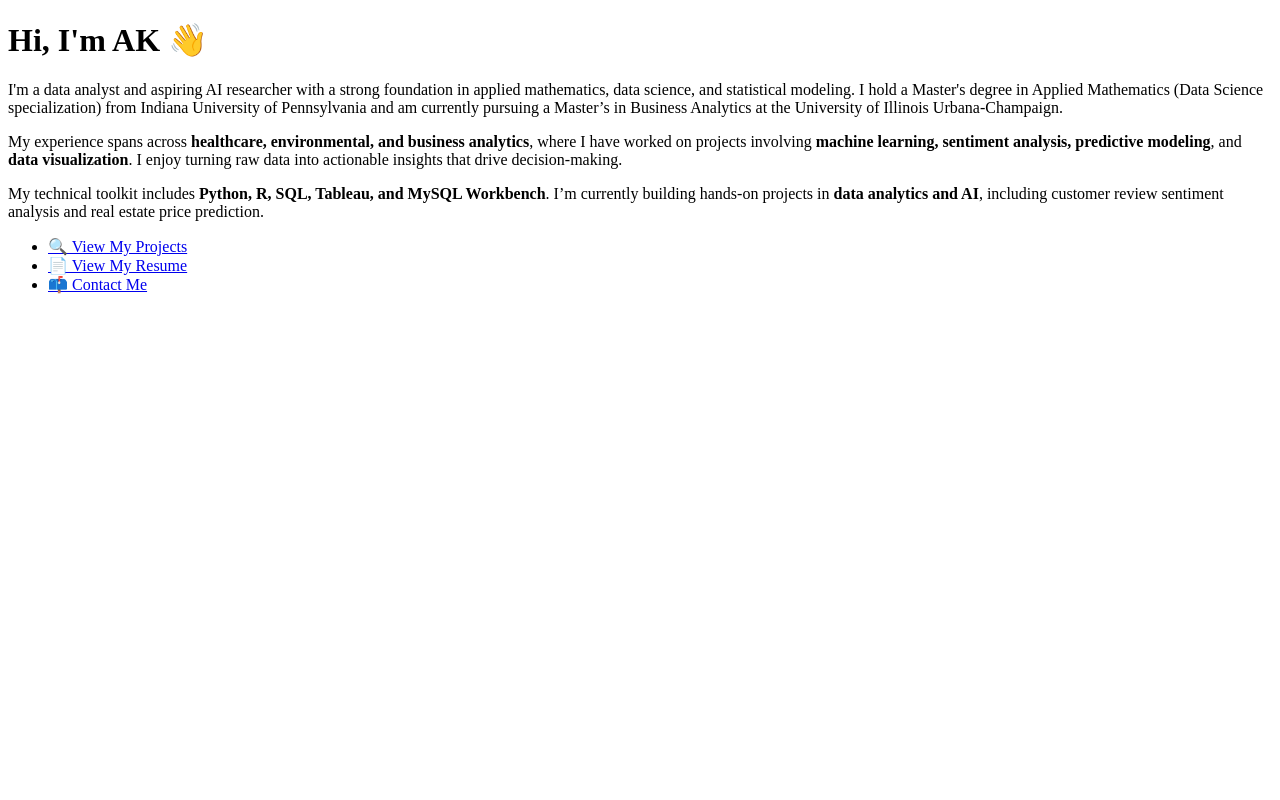
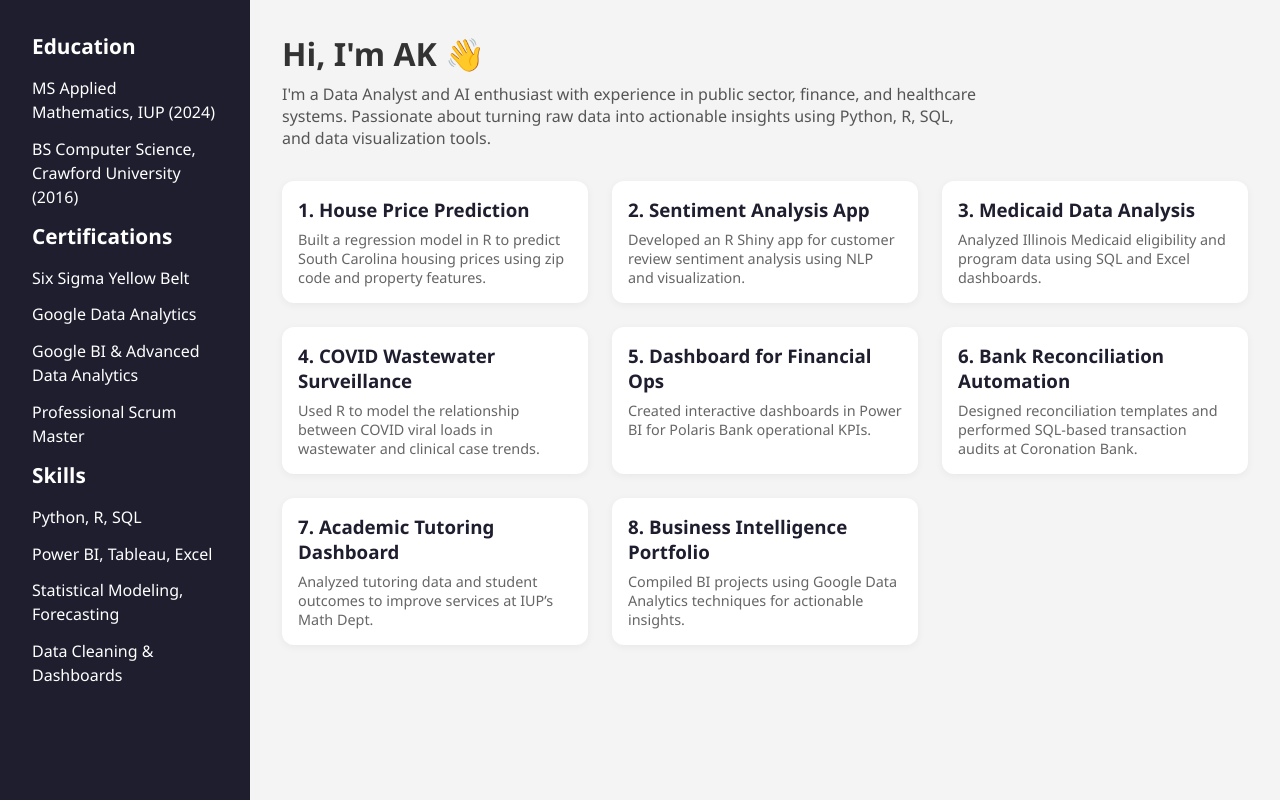
Before and after one commit to AKinbusola/AKinbusola.github.io, a plain HTML site: page index.html in a window 1280 px wide. Drawn offline with Linux system fonts and the light colour scheme.

Commit message:
Update index.html

```diff
--- a/index.html
+++ b/index.html
@@ -1,29 +1,158 @@
 <!DOCTYPE html>
 <html lang="en">
+
 <head>
-  <meta charset="UTF-8" />
-  <meta name="viewport" content="width=device-width, initial-scale=1.0" />
+  <meta charset="UTF-8">
+  <meta name="viewport" content="width=device-width, initial-scale=1.0">
   <title>AK | Data Analyst & AI Enthusiast</title>
+  <style>
+    * {
+      margin: 0;
+      padding: 0;
+      box-sizing: border-box;
+      font-family: 'Segoe UI', sans-serif;
+    }
+
+    body {
+      display: grid;
+      grid-template-columns: 250px 1fr;
+      min-height: 100vh;
+      background: #f4f4f4;
+    }
+
+    aside {
+      background: #1e1e2f;
+      color: #fff;
+      padding: 2rem;
+    }
+
+    aside h2 {
+      margin-bottom: 1rem;
+      font-size: 1.3rem;
+    }
+
+    aside ul {
+      list-style: none;
+    }
+
+    aside ul li {
+      margin-bottom: 0.8rem;
+      line-height: 1.5;
+    }
+
+    main {
+      padding: 2rem;
+    }
+
+    .intro {
+      margin-bottom: 2rem;
+    }
+
+    .intro h1 {
+      font-size: 2rem;
+      color: #333;
+      margin-bottom: 0.5rem;
+    }
+
+    .intro p {
+      color: #555;
+      max-width: 700px;
+    }
+
+    .projects {
+      display: grid;
+      grid-template-columns: repeat(auto-fill, minmax(280px, 1fr));
+      gap: 1.5rem;
+    }
+
+    .project-card {
+      background: #fff;
+      padding: 1rem;
+      border-radius: 12px;
+      box-shadow: 0 2px 8px rgba(0, 0, 0, 0.05);
+    }
+
+    .project-card h3 {
+      margin-bottom: 0.5rem;
+      color: #1e1e2f;
+    }
+
+    .project-card p {
+      font-size: 0.9rem;
+      color: #666;
+    }
+  </style>
 </head>
+
 <body>
-  <h1>Hi, I'm AK 👋</h1>
-  <p>
-    I'm a data analyst and aspiring AI researcher with a strong foundation in applied mathematics, data science, and statistical modeling.
-    I hold a Master's degree in Applied Mathematics (Data Science specialization) from Indiana University of Pennsylvania and am currently pursuing a Master’s in Business Analytics at the University of Illinois Urbana-Champaign.
-  </p>
+  <aside>
+    <h2>Education</h2>
+    <ul>
+      <li>MS Applied Mathematics, IUP (2024)</li>
+      <li>BS Computer Science, Crawford University (2016)</li>
+    </ul>
 
-  <p>
-    My experience spans across <strong>healthcare, environmental, and business analytics</strong>, where I have worked on projects involving <strong>machine learning, sentiment analysis, predictive modeling</strong>, and <strong>data visualization</strong>. I enjoy turning raw data into actionable insights that drive decision-making.
-  </p>
+    <h2>Certifications</h2>
+    <ul>
+      <li>Six Sigma Yellow Belt</li>
+      <li>Google Data Analytics</li>
+      <li>Google BI & Advanced Data Analytics</li>
+      <li>Professional Scrum Master</li>
+    </ul>
 
-  <p>
-    My technical toolkit includes <strong>Python, R, SQL, Tableau, and MySQL Workbench</strong>. I’m currently building hands-on projects in <strong>data analytics and AI</strong>, including customer review sentiment analysis and real estate price prediction.
-  </p>
+    <h2>Skills</h2>
+    <ul>
+      <li>Python, R, SQL</li>
+      <li>Power BI, Tableau, Excel</li>
+      <li>Statistical Modeling, Forecasting</li>
+      <li>Data Cleaning & Dashboards</li>
+    </ul>
+  </aside>
 
-  <ul>
-    <li><a href="projects.html">🔍 View My Projects</a></li>
-    <li><a href="resume.pdf">📄 View My Resume</a></li>
-    <li><a href="mailto:your@email.com">📫 Contact Me</a></li>
-  </ul>
+  <main>
+    <section class="intro">
+      <h1>Hi, I'm AK 👋</h1>
+      <p>
+        I'm a Data Analyst and AI enthusiast with experience in public sector, finance, and healthcare systems.
+        Passionate about turning raw data into actionable insights using Python, R, SQL, and data visualization tools.
+      </p>
+    </section>
+
+    <section class="projects">
+      <div class="project-card">
+        <h3>1. House Price Prediction</h3>
+        <p>Built a regression model in R to predict South Carolina housing prices using zip code and property features.</p>
+      </div>
+      <div class="project-card">
+        <h3>2. Sentiment Analysis App</h3>
+        <p>Developed an R Shiny app for customer review sentiment analysis using NLP and visualization.</p>
+      </div>
+      <div class="project-card">
+        <h3>3. Medicaid Data Analysis</h3>
+        <p>Analyzed Illinois Medicaid eligibility and program data using SQL and Excel dashboards.</p>
+      </div>
+      <div class="project-card">
+        <h3>4. COVID Wastewater Surveillance</h3>
+        <p>Used R to model the relationship between COVID viral loads in wastewater and clinical case trends.</p>
+      </div>
+      <div class="project-card">
+        <h3>5. Dashboard for Financial Ops</h3>
+        <p>Created interactive dashboards in Power BI for Polaris Bank operational KPIs.</p>
+      </div>
+      <div class="project-card">
+        <h3>6. Bank Reconciliation Automation</h3>
+        <p>Designed reconciliation templates and performed SQL-based transaction audits at Coronation Bank.</p>
+      </div>
+      <div class="project-card">
+        <h3>7. Academic Tutoring Dashboard</h3>
+        <p>Analyzed tutoring data and student outcomes to improve services at IUP’s Math Dept.</p>
+      </div>
+      <div class="project-card">
+        <h3>8. Business Intelligence Portfolio</h3>
+        <p>Compiled BI projects using Google Data Analytics techniques for actionable insights.</p>
+      </div>
+    </section>
+  </main>
 </body>
+
 </html>
```
